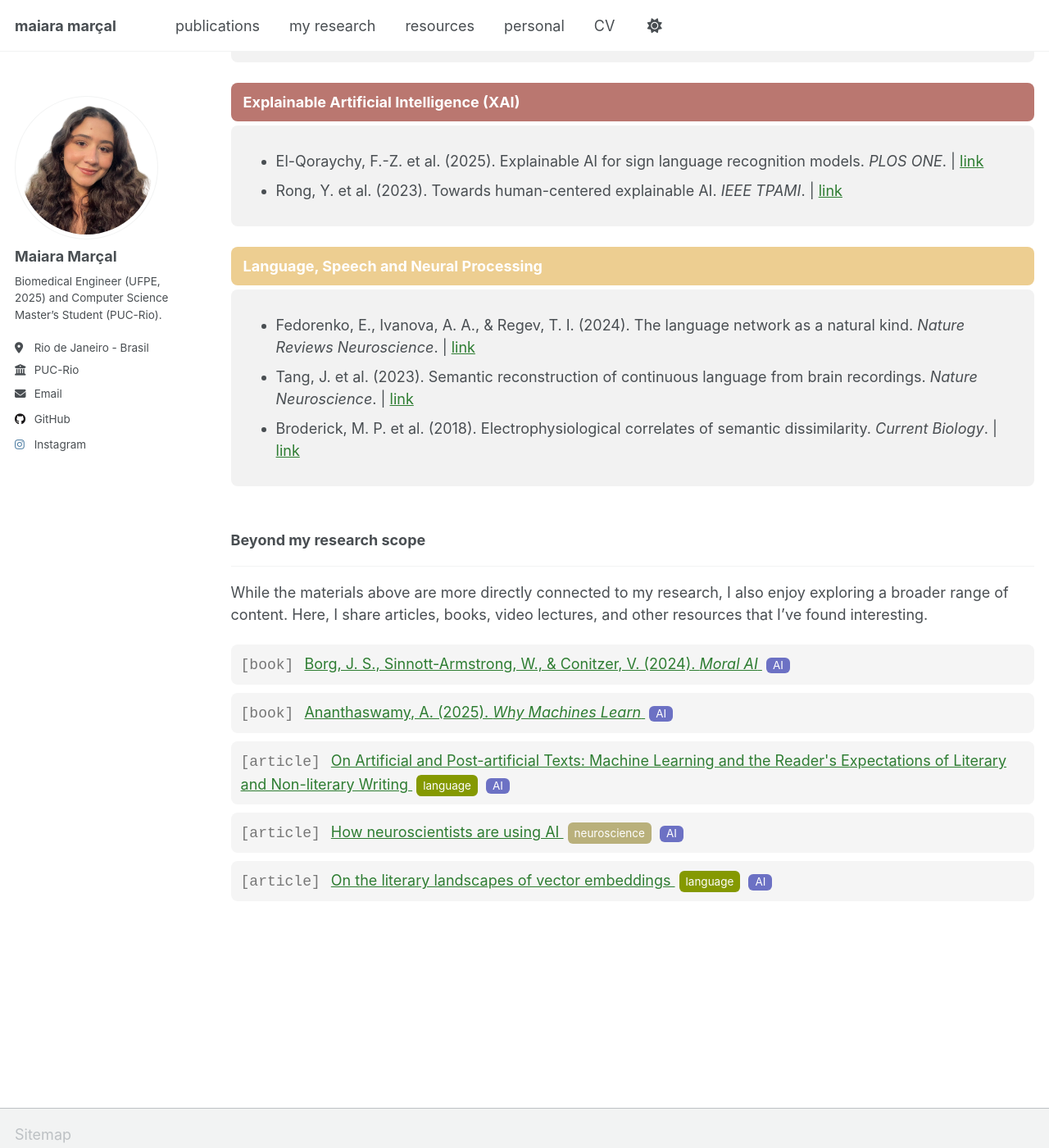
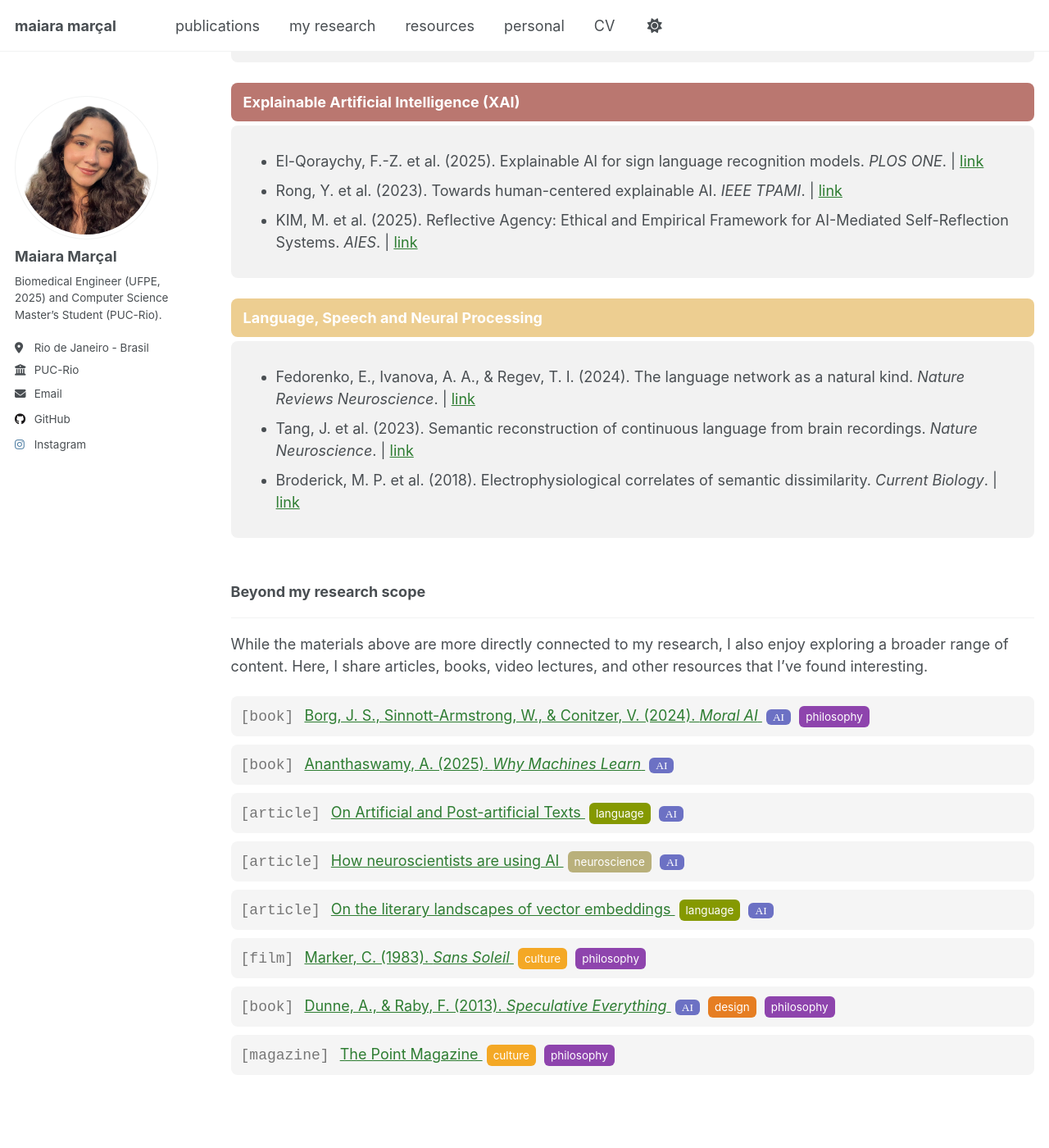
Before and after one commit to maiaramaaraujo/maiaramaaraujo.github.io, a Jekyll site: the page built from _pages/resources.html, in a window 1280 px wide and 1400 px high, scrolled down 557 px. Shown: the whole window at 82% size. Built offline with Jekyll 4.4.1, drawn with Linux system fonts in a browser that asks for light colours; some web fonts are replaced; a script that is not in the unit is left out.

Commit message:
Update resources.html

```diff
--- a/_pages/resources.html
+++ b/_pages/resources.html
@@ -62,6 +62,11 @@ author_profile: true
       <li>
         Rong, Y. et al. (2023). Towards human-centered explainable AI. <i>IEEE TPAMI</i>.
         | <a href="https://ieeexplore.ieee.org/abstract/document/10316181" target="_blank">link</a>
+      </li>
+
+      <li>
+        KIM, M. et al. (2025). Reflective Agency: Ethical and Empirical Framework for AI-Mediated Self-Reflection Systems. <i>AIES</i>.
+        | <a href="https://ojs.aaai.org/index.php/AIES/article/view/36644" target="_blank">link</a>
       </li>
 
     </ul>
@@ -139,6 +144,7 @@ a:hover { text-decoration: underline; }
       Borg, J. S., Sinnott-Armstrong, W., & Conitzer, V. (2024). <i>Moral AI</i>
     </a>
     <span class="tag ai">AI</span>
+    <span class="tag philosophy">philosophy</span>
   </div>
 
   <div class="resource-item">
@@ -152,7 +158,7 @@ a:hover { text-decoration: underline; }
   <div class="resource-item">
     <span class="resource-type">[article]</span>
     <a href="https://read.dukeupress.edu/poetics-today/article/45/2/331/387709/On-Artificial-and-Post-artificial-Texts-Machine" target="_blank">
-      On Artificial and Post-artificial Texts: Machine Learning and the Reader's Expectations of Literary and Non-literary Writing
+      On Artificial and Post-artificial Texts
     </a>
     <span class="tag language">language</span>
     <span class="tag ai">AI</span>
@@ -174,6 +180,34 @@ a:hover { text-decoration: underline; }
     </a>
     <span class="tag language">language</span>
     <span class="tag ai">AI</span>
+  </div>
+
+  <div class="resource-item">
+    <span class="resource-type">[film]</span>
+    <a href="https://letterboxd.com/film/sans-soleil/" target="_blank">
+      Marker, C. (1983). <i>Sans Soleil</i>
+    </a>
+    <span class="tag culture">culture</span>
+    <span class="tag philosophy">philosophy</span>
+  </div>
+
+  <div class="resource-item">
+    <span class="resource-type">[book]</span>
+    <a href="https://mitpress.mit.edu/9780262019842/speculative-everything/" target="_blank">
+      Dunne, A., & Raby, F. (2013). <i>Speculative Everything</i>
+    </a>
+    <span class="tag ai">AI</span>
+    <span class="tag design">design</span>
+    <span class="tag philosophy">philosophy</span>
+  </div>
+
+  <div class="resource-item">
+    <span class="resource-type">[magazine]</span>
+    <a href="https://thepointmag.com/" target="_blank">
+      The Point Magazine
+    </a>
+    <span class="tag culture">culture</span>
+    <span class="tag philosophy">philosophy</span>
   </div>
 
 </div>
@@ -204,14 +238,12 @@ a:hover { text-decoration: underline; }
   border-radius: 6px;
   font-size: 0.75em;
   color: white;
-  font-family: inherit;
 }
 
-.dh { background: #7A9E9F; }
-.health { background: #8AA17B; }
 .ai { background: #6c71c4; }
-.moral { background: #BA7770; }
 .language { background: #859901; }
+.neuro { background: #B9B07B; }
 .culture { background: #f4a825; }
-.neuro { background: #B9B07B; }
+.philosophy { background: #8e44ad; }
+.design { background: #e67e22; }
 </style>
```
